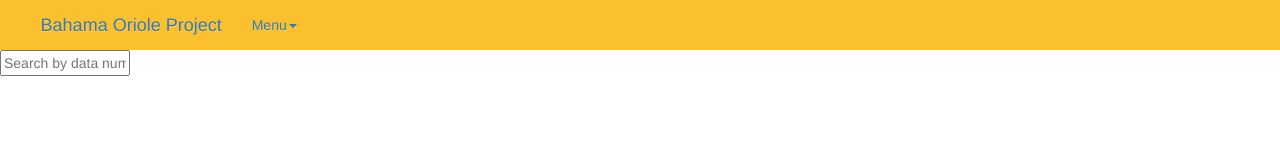
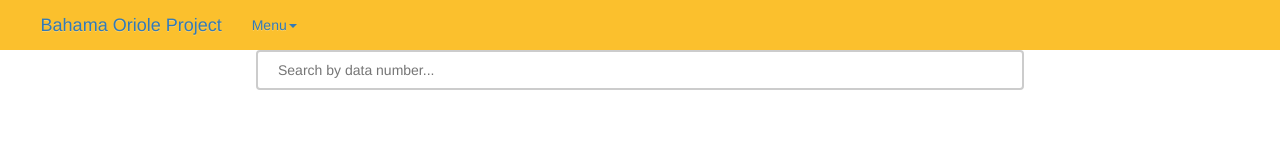
Before and after one commit to rommeltrejo/Bahama-Oriole-Project, a plain HTML site: page public/searchPage.html in a window 1280 px wide. Drawn offline with nearby package versions, Linux system fonts and the light colour scheme.

Commit message:
search bar

```diff
--- a/public/searchPage.html
+++ b/public/searchPage.html
@@ -56,7 +56,7 @@
 	</nav>
         </header>
 
-        <div>
+        <div id="searchBlock">
         	<input id="searchBar" type="text" name="searchPage" placeholder="Search by data number...">
         </div>
 </body>
--- a/public/styles/main.css
+++ b/public/styles/main.css
@@ -42,8 +42,19 @@ html, body {
     overflow:scroll;
 }
 
+#searchBlock{
+  width: 100%;
+  margin: auto;
+}
+
 #searchBar{
-  width: 130px;
+  display: block;
+  margin: auto;
+  width: 60%;
+  height: 40px;
+  border: 2px solid #ccc;
+  border-radius: 4px;
+  padding: 10px 20px 10px 20px;
   -webkit-transition: width 0.4s ease-in-out;
   transition: width 0.4s ease-in-out;
 }
```
